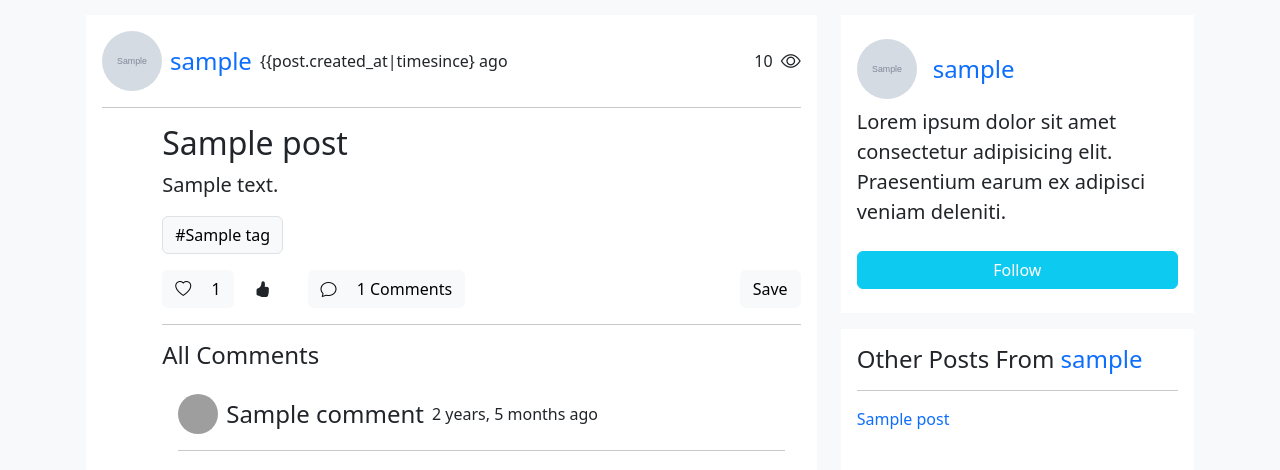
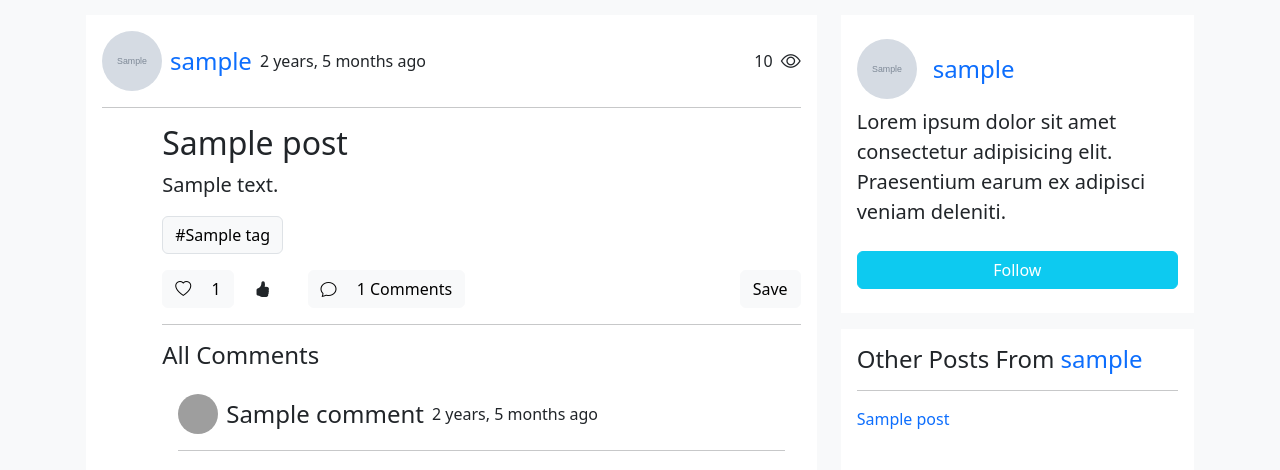
Before and after one commit to kaabe-a/hadhuub, a Django app: template templates/blog/post-detail.html in a window 1280 px wide. Shown: the part 383-853 px from the top of the page. Run offline with Django 3.2, Linux system fonts and the light colour scheme; the template is opened without the code that fills it: most values are stand-ins (such as "Sample title", 1, 10 or a date in 2020); grey boxes marked "Sample" are stand-in pictures; some libraries are stand-ins or nearby versions; grey boxes are pictures that could not be loaded.

Commit message:
fixed post detail for post.create_at

```diff
--- a/templates/blog/post-detail.html
+++ b/templates/blog/post-detail.html
@@ -14,7 +14,7 @@
                     <div class="d-flex justify-content-between align-items-center">
                         <div class="d-flex flex-wrap flex-row align-items-center gap-2">
                             <div><img src="{{post.author.profile.profile.url}}" style="height: 60px; width: 60px; border-radius: 50%;" alt=""></div>
-                            <div class="fs-4"> <a class="text-decoration-none" href="{%url 'profile' post.author.username %}">{{post.author.username}}</a> </div> <span>{{post.created_at|timesince} ago</span>
+                            <div class="fs-4"> <a class="text-decoration-none" href="{%url 'profile' post.author.username %}">{{post.author.username}}</a> </div> <span>{{post.created_at|timesince}} ago</span>
                         </div>
                         <div class="">
                             {%if request.user.pk == post.author.pk %}
```
